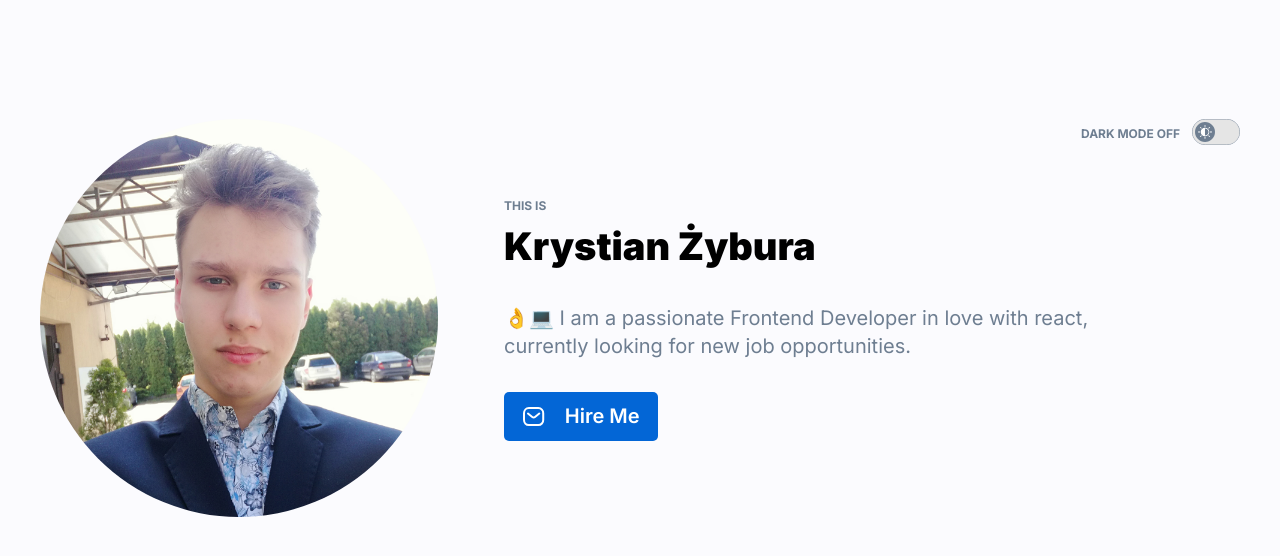
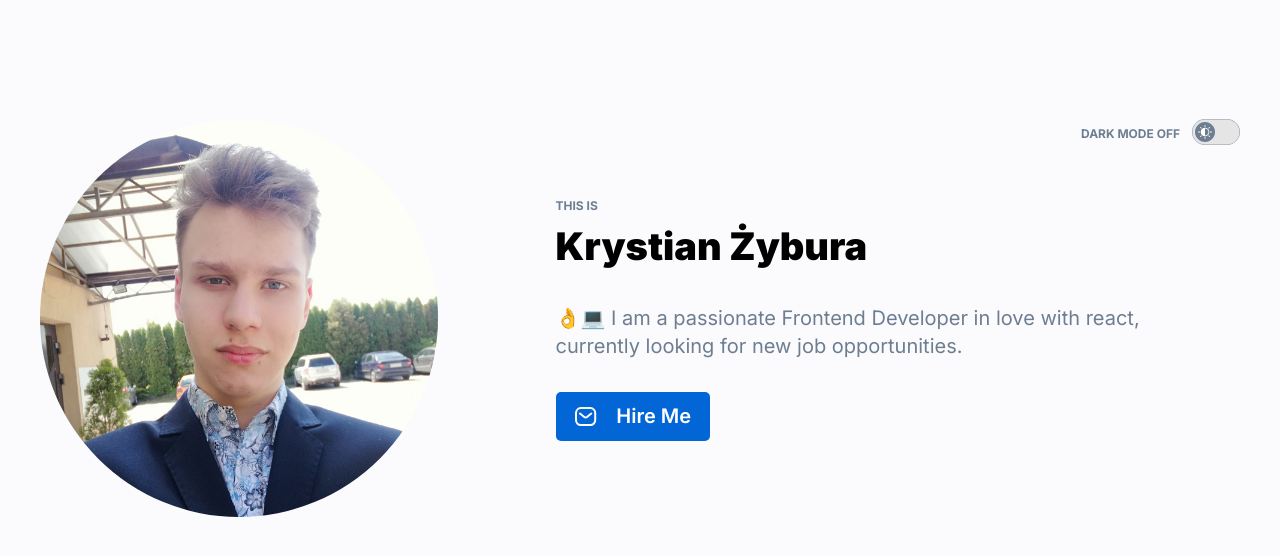
Before and after one commit to KrystianZybura/Personal-Homepage, a React (Vite) app: page / in a window 1280 px wide. Shown: the top 556 px of the page. Built offline with nearby package versions, Linux system fonts and the light colour scheme.

Commit message:
refactored

```diff
--- a/src/App/Header/styled.js
+++ b/src/App/Header/styled.js
@@ -5,8 +5,7 @@ const StyledHeader = styled.div`
   grid-gap: 66px;
   grid-template-columns: auto 1fr;
   margin-top: 119px;
-  justify-content: center;
-  align-items: center;
+  place-items: center;
   color: ${({ theme }) => theme.font};
 `;
 
```
